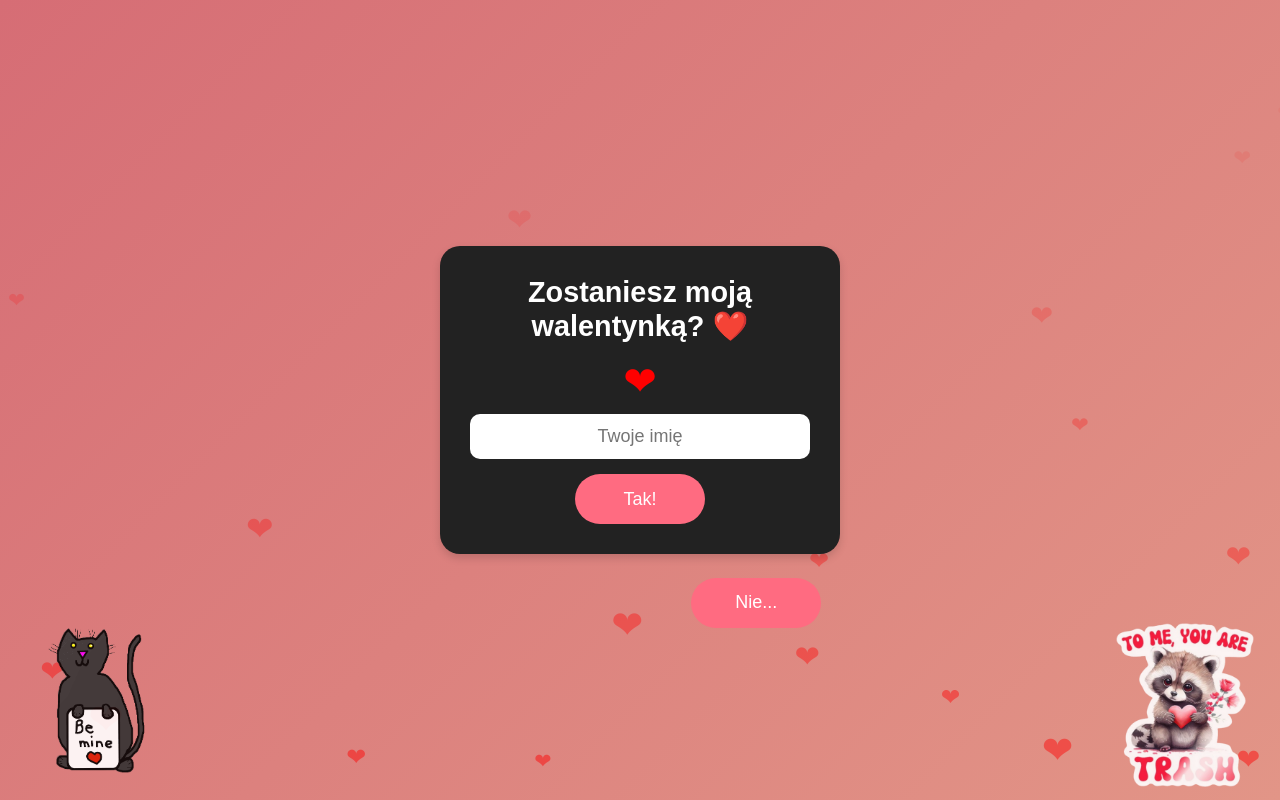
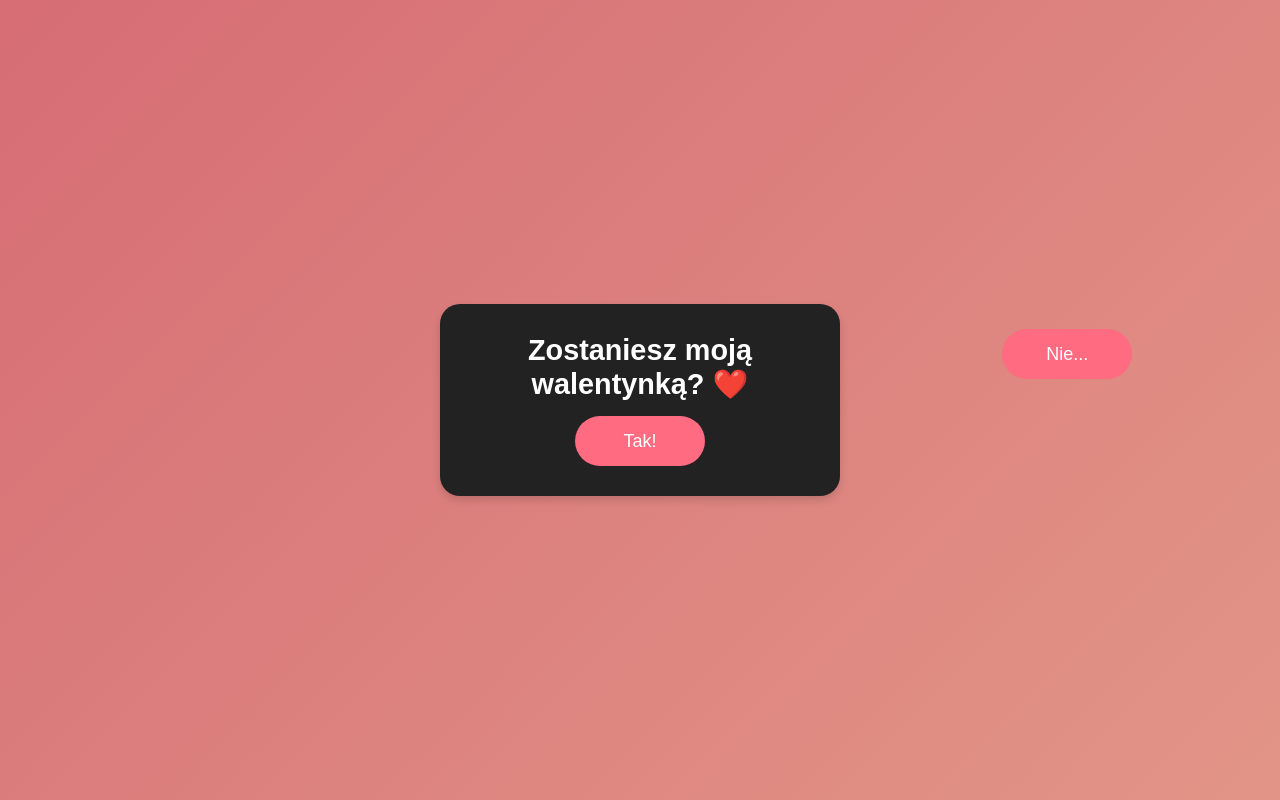
Before and after one commit to Tomeczekkk1312/Walentynka, a plain HTML site: page index.html in a window 1280 px wide. Both pictures are taken after a click on the button "Nie...". Drawn offline with nearby package versions, Linux system fonts and the light colour scheme.

Commit message:
Update index.html

```diff
--- a/index.html
+++ b/index.html
@@ -23,33 +23,6 @@
       position: relative;
       padding: 10px;
     }
-    /* Animowane tło z serduszkami */
-    .heart-background {
-      position: fixed;
-      top: 0;
-      left: 0;
-      width: 100%;
-      height: 100%;
-      z-index: 0;
-      pointer-events: none;
-      overflow: hidden;
-    }
-    .heart {
-      position: absolute;
-      color: rgba(255, 0, 0, 0.5);
-      font-size: 24px;
-      animation: float 5s linear infinite;
-    }
-    @keyframes float {
-      0% {
-        transform: translateY(0) scale(1);
-        opacity: 1;
-      }
-      100% {
-        transform: translateY(-100vh) scale(0.5);
-        opacity: 0;
-      }
-    }
     .card {
       background: #222;
       padding: 30px;
@@ -64,25 +37,6 @@
     h1 {
       font-size: 1.8rem;
       margin-bottom: 15px;
-    }
-    .heart-icon {
-      font-size: 40px;
-      color: red;
-      animation: beat 1s infinite;
-    }
-    @keyframes beat {
-      0%, 100% { transform: scale(1); }
-      50% { transform: scale(1.2); }
-    }
-    input {
-      padding: 12px;
-      border-radius: 10px;
-      border: none;
-      font-size: 18px;
-      text-align: center;
-      display: block;
-      margin: 10px auto;
-      width: 100%;
     }
     .button-container {
       display: flex;
@@ -119,99 +73,45 @@
     #noBtn {
       transition: transform 0.2s ease;
     }
-    .response {
-      margin-top: 20px;
-      font-size: 1.2rem;
-      display: none;
-      z-index: 2;
-    }
-    /* Szopy w rogach – ustawione ponad kontenerem */
-    .raccoon {
-      position: fixed;
-      width: 180px;
-      opacity: 0.9;
-      z-index: 3;
-      pointer-events: none; /* Nie blokują kliknięć */
-    }
-    .raccoon.left {
-      bottom: 5px;
-      left: 5px;
-    }
-    .raccoon.right {
-      bottom: 5px;
-      right: 5px;
-    }
     @media (max-width: 600px) {
       .card {
-        transform: translateY(-50px); /* Podnosi kontener o 30px na telefonach */
+        transform: translateY(-50px);
       }
     }
   </style>
 </head>
 <body>
-  <!-- Animowane tło z serduszkami -->
-  <div class="heart-background" id="heartBackground"></div>
-
   <div class="card">
     <h1>Zostaniesz moją walentynką? ❤️</h1>
-    <div class="heart-icon">&#10084;</div>
-    <input type="text" id="username" placeholder="Twoje imię" required>
     <div class="button-container">
       <button id="yesBtn">Tak!</button>
       <button id="noBtn">Nie...</button>
     </div>
-    <p id="response" class="response"></p>
   </div>
 
-  <!-- Szopy w lewym i prawym dolnym rogu -->
-  <img src="lewo.png" class="raccoon left">
-  <img src="prawo.png" class="raccoon right">
-
   <script>
-    function createHeart() {
-      const heart = document.createElement("div");
-      heart.classList.add("heart");
-      heart.innerHTML = "&#10084;";
-      heart.style.top = "100vh";
-      heart.style.left = Math.random() * 100 + "vw";
-      heart.style.fontSize = (20 + Math.random() * 30) + "px";
-      heart.style.animationDuration = (3 + Math.random() * 3) + "s";
-      document.getElementById("heartBackground").appendChild(heart);
-      setTimeout(() => { heart.remove(); }, 6000);
-    }
-    setInterval(createHeart, 300);
-
-    const DISCORD_WEBHOOK_URL = "https://discord.com/api/webhooks/1337408597612826694/6PuKfBgcsfONfb1PESUQFlMa-1taDOFZSFEs1Fvl4WAJijCXFhTVpiibV9GTm4vilh-v";
     let noHoverCount = 0;
     const maxNoHovers = 30;
     const noBtn = document.getElementById("noBtn");
-    const yesBtn = document.getElementById("yesBtn");
-    let sessionCompleted = false;
 
     function moveNoButton() {
-      if (sessionCompleted) return;
-      if (noHoverCount < maxNoHovers) {
-        let newX, newY;
-        if (window.innerWidth <= 600) {
-          const maxX = window.innerWidth - noBtn.clientWidth - 20;
-          const maxY = window.innerHeight - noBtn.clientHeight - 20;
-          newX = Math.random() * maxX;
-          newY = Math.random() * maxY;
-          noBtn.style.position = "fixed";
-          noBtn.style.left = `${newX}px`;
-          noBtn.style.top = `${newY}px`;
-        } else {
-          const container = document.querySelector(".card").getBoundingClientRect();
-          const maxX = container.width - noBtn.clientWidth - 20;
-          const maxY = container.height - noBtn.clientHeight - 20;
-          newX = Math.random() * maxX;
-          newY = Math.random() * maxY;
-          noBtn.style.position = "absolute";
-          noBtn.style.left = `${newX}px`;
-          noBtn.style.top = `${newY}px`;
-        }
-        noHoverCount++;
-      }
+      if (noHoverCount >= maxNoHovers) return;
+
+      const btnWidth = noBtn.offsetWidth;
+      const btnHeight = noBtn.offsetHeight;
+      const viewportWidth = window.innerWidth;
+      const viewportHeight = window.innerHeight;
+
+      const margin = 20;
+
+      let newX = Math.random() * (viewportWidth - btnWidth - margin * 2) + margin;
+      let newY = Math.random() * (viewportHeight - btnHeight - margin * 2) + margin;
+
+      noBtn.style.position = "fixed";
+      noBtn.style.left = `${newX}px`;
+      noBtn.style.top = `${newY}px`;
+
+      noHoverCount++;
     }
 
     noBtn.addEventListener("mouseover", moveNoButton);
```
